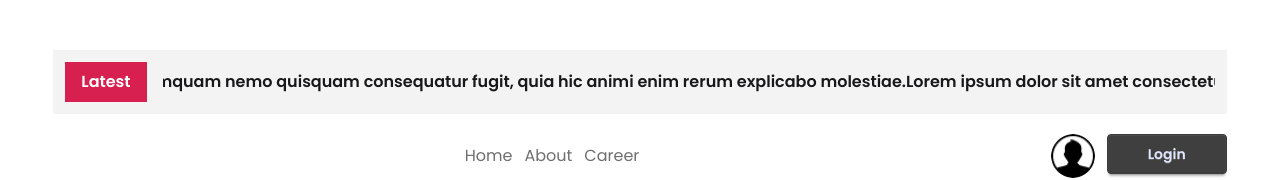
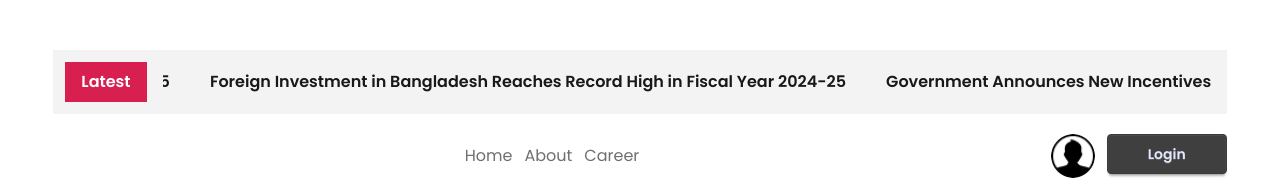
Before and after one commit to Arifwazed/Dragon-News-Project, a React (Vite) app: page /category/0 in a window 1280 px wide. Shown: the part 160-340 px from the top of the page. Built offline with nearby package versions, Linux system fonts and the light colour scheme; no server answers.

Commit message:
latest breaking news

```diff
--- a/src/components/LatestNews.jsx
+++ b/src/components/LatestNews.jsx
@@ -1,13 +1,24 @@
-import React from 'react';
+import React, { use } from 'react';
 import Marquee from 'react-fast-marquee';
+const categoryPromise = fetch('/news.json').then(res => res.json())
 
 const LatestNews = () => {
+    const catagoriesData = use(categoryPromise);
+    const breakingNews = catagoriesData.filter(news => news.others.is_today_pick == true)
+
+    // console.log("From latest: ",breakingNewsTitle)
     return (
         <div className='flex items-center gap-4 bg-base-200 p-3'>
             <p className='bg-secondary px-4 py-2 text-white font-semibold'>Latest</p>
-            <Marquee className='flex gap-10 font-semibold' pauseOnHover={true} speed={70}>
+            {/* <Marquee className='flex gap-10 font-semibold' pauseOnHover={true} speed={70}>
                 <p>Lorem ipsum dolor sit amet consectetur adipisicing elit. Numquam nemo quisquam consequatur fugit, quia hic animi enim rerum explicabo molestiae.</p>
                 <p>Lorem ipsum dolor sit amet consectetur adipisicing elit. Numquam nemo quisquam consequatur fugit, quia hic animi enim rerum explicabo molestiae.</p>
+            </Marquee> */}
+
+            <Marquee className='flex gap-10 font-semibold' pauseOnHover={true} speed={70}>
+                {
+                    breakingNews.map(news => <p className='mr-10'>{news.title}</p>)
+                }
             </Marquee>
         </div>
     );
```
